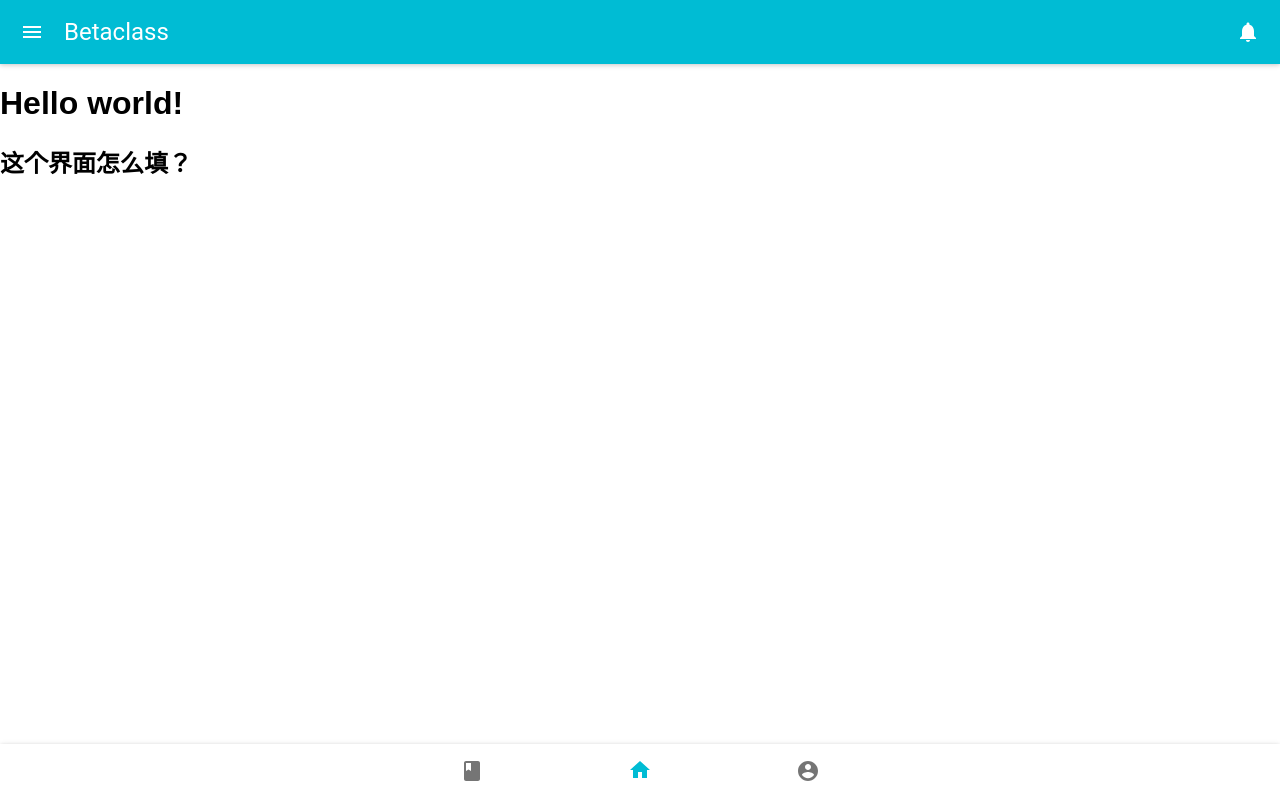
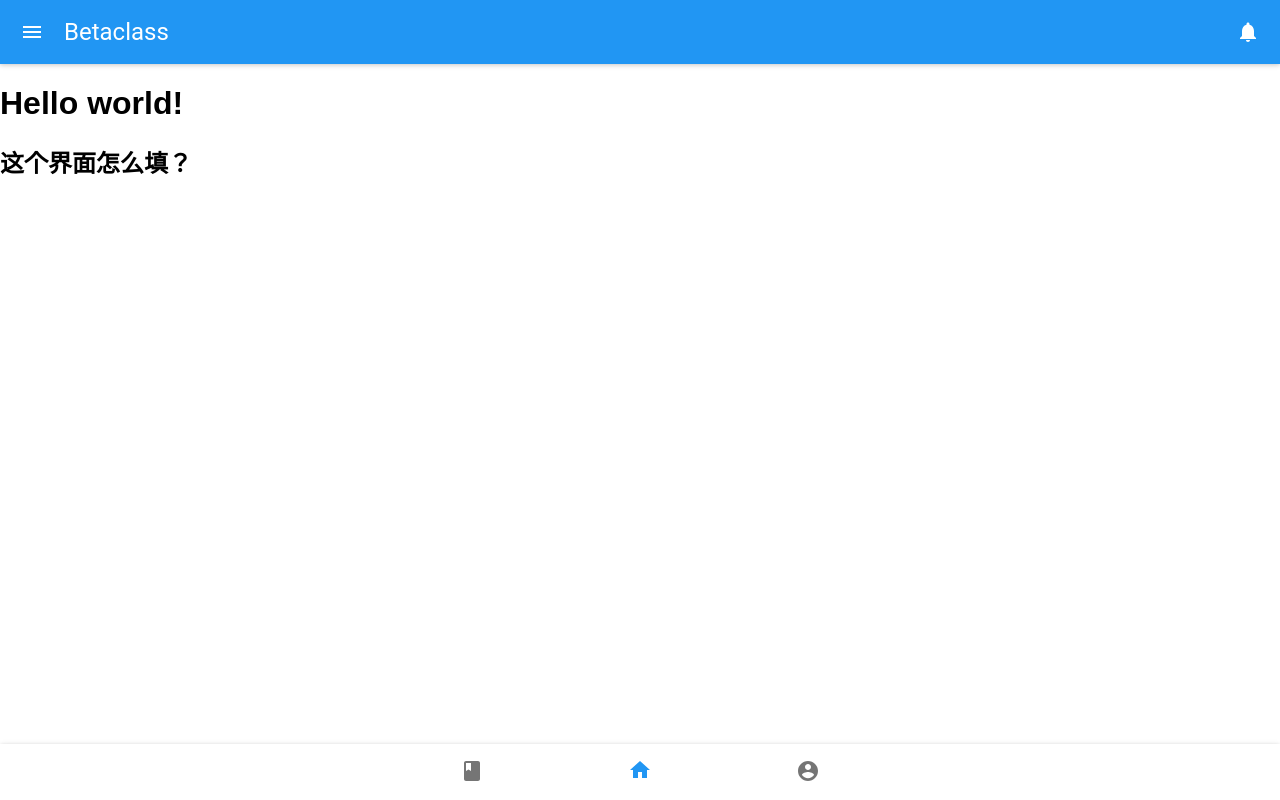
Before and after one commit to yuehaowang/BetaClass, a React (Create React App) app: page / in a window 1280 px wide. Built offline with nearby package versions, Linux system fonts and the light colour scheme.

Commit message:
Customize theme.

```diff
--- a/src/App.js
+++ b/src/App.js
@@ -1,8 +1,10 @@
 import React from 'react';
 import MuiThemeProvider from 'material-ui/styles/MuiThemeProvider';
+import getMuiTheme from 'material-ui/styles/getMuiTheme';
 import Header from './Header';
 import Bottom from './Bottom';
 import Content from './Content';
+import myTheme from './myTheme';
 
 
 class App extends React.Component {
@@ -56,7 +58,7 @@ class App extends React.Component {
 
 	render() {
 		return (
-			<MuiThemeProvider>
+			<MuiThemeProvider muiTheme={getMuiTheme(myTheme)}>
 				<div>
 					<Header />
 					<div style={{maxHeight: window.innerHeight - 120, overflow: 'auto'}}>
--- a/src/Prepare.js
+++ b/src/Prepare.js
@@ -39,9 +39,9 @@ class Prepare extends React.Component {
 						</div>
 					</div>
 				</CardText>
-				<CardActions className="Prepare-action">
-					<RaisedButton label='返回' onClick={() => this.props.mainApp.back()}/>
-					<RaisedButton label='开始挑战' onClick={() => this.props.mainApp.enterChallenge()} />
+				<CardActions className='Prepare-action'>
+					<RaisedButton primary={true} label='返回' onClick={() => this.props.mainApp.back()}/>
+					<RaisedButton primary={true} label='开始挑战' onClick={() => this.props.mainApp.enterChallenge()} />
 				</CardActions>
 			</Card>
 		);
--- a/src/index.js
+++ b/src/index.js
@@ -1,6 +1,5 @@
 import React from 'react';
 import ReactDOM from 'react-dom';
-
 import App from './App';
 import './css/index.css';
 
--- /dev/null
+++ b/src/myTheme.js
@@ -0,0 +1,12 @@
+export default {
+    "appBar": {
+        "color": "#2196f3"
+    },
+    "tabs": {
+        "backgroundColor": "#2196f3"
+    },
+    "palette": {
+        "primary1Color": "#2196f3",
+        "primary2Color": "#303f9f"
+    }
+};
```
